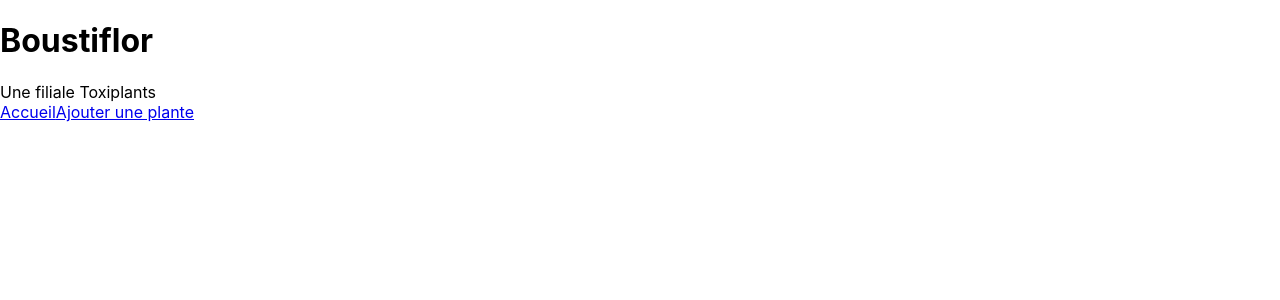
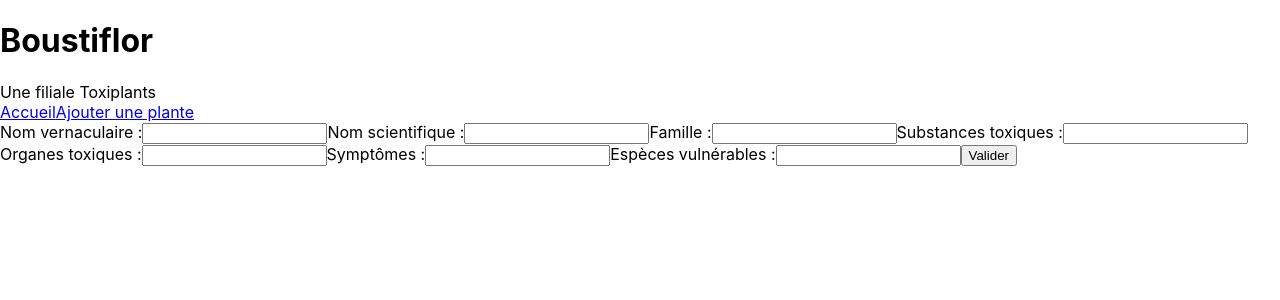
Before and after one commit to Quentin404/boustiflor, a React (Create React App) app: page /plant/edit/1 in a window 1280 px wide. Shown: the top 300 px of the page. Built offline with nearby package versions, Linux system fonts and the light colour scheme; no server answers; the database is empty.

Commit message:
edit & delete plants

```diff
--- a/src/AddPlant.jsx
+++ b/src/AddPlant.jsx
@@ -88,8 +88,8 @@ export function AddPlant() {
                 value={proneSpecies}
                 onChange={(e) => setProneSpecies(e.target.value)}
             />
-            { !isPending && <button>Add Plant</button>}
-            { isPending && <button disabled>Adding Plant...</button>}
+            { !isPending && <button>Ajouter</button>}
+            { isPending && <button disabled>Ajout de la plante...</button>}
         </form>
     )
 }
--- a/src/App.js
+++ b/src/App.js
@@ -5,6 +5,7 @@ import {Route} from "react-router-dom";
 import {Routes} from "react-router-dom";
 import {AddPlant} from "./AddPlant";
 import PlantDetails from "./PlantDetails";
+import EditPlant from "./EditPlant";
 
 function App() {
 
@@ -24,6 +25,7 @@ function App() {
                       <Route exact path="/" element={<Home/>}/>
                       <Route exact path="/add" element={<AddPlant/>}/>
                       <Route path="/plant/:id" element={<PlantDetails/>}></Route>
+                      <Route path="/plant/edit/:id" element={<EditPlant/>}></Route>
                   </Routes>
               </div>
           </div>
--- /dev/null
+++ b/src/EditPlant.jsx
@@ -0,0 +1,124 @@
+import { useEffect, useState } from "react";
+import { doc, setDoc, getDoc } from "firebase/firestore";
+import { db } from "./firebase/firebase";
+import { useNavigate, useParams } from "react-router-dom";
+
+const EditPlant = () => {
+    const { id } = useParams();
+    const [sName, setSName] = useState('');
+    const [vName, setVName] = useState('');
+    const [family, setFamily] = useState('');
+    const [toxicSubstances, setToxicSubstances] = useState('');
+    const [toxicOrgans, setToxicOrgans] = useState('');
+    const [symptoms, setSymptoms] = useState('');
+    const [proneSpecies, setProneSpecies] = useState('');
+    const [isPending, setIsPending] = useState(false);
+    const navigate = useNavigate();
+
+    useEffect(() => {
+        const fetchData = async () => {
+            const docRef = doc(db, "plants", id);
+            const docSnap = await getDoc(docRef);
+
+            if (docSnap.exists()) {
+                const data = docSnap.data();
+                console.log("Document data:", data);
+                setVName(data.vernacularName);
+                setSName(data.scientificName);
+                setFamily(data.family);
+                setToxicSubstances(data.toxicSubstances);
+                setToxicOrgans(data.toxicOrgans);
+                setSymptoms(data.symptoms);
+                setProneSpecies(data.proneSpecies);
+            } else {
+                console.log("No such document!");
+            }
+
+            setLoading(false);
+        };
+
+        fetchData();
+    }, [id]);
+
+    const handleSubmit = (e) => {
+        e.preventDefault();
+
+        setIsPending(true);
+
+        setDoc(doc(db, "plants", id), {
+            vernacularName: vName,
+            scientificName: sName,
+            family: family,
+            toxicSubstances: toxicSubstances,
+            toxicOrgans: toxicOrgans,
+            symptoms: symptoms,
+            proneSpecies: proneSpecies,
+        }, {
+            merge: true
+        }).then(() => {
+            console.log("Document updated");
+            setIsPending(false);
+            navigate('/plant/'+id);
+        });
+    }
+
+    return (
+        <div>
+            <form onSubmit={handleSubmit}>
+                <label>Nom vernaculaire :</label>
+                <input
+                    type="text"
+                    required
+                    value={vName}
+                    onChange={(e) => setVName(e.target.value)}
+                />
+                <label>Nom scientifique :</label>
+                <input
+                    type="text"
+                    required
+                    value={sName}
+                    onChange={(e) => setSName(e.target.value)}
+                />
+                <label>Famille :</label>
+                <input
+                    type="text"
+                    required
+                    value={family}
+                    onChange={(e) => setFamily(e.target.value)}
+                />
+                <label>Substances toxiques :</label>
+                <input
+                    type="text"
+                    required
+                    value={toxicSubstances}
+                    onChange={(e) => setToxicSubstances(e.target.value)}
+                />
+                <label>Organes toxiques :</label>
+                <input
+                    type="text"
+                    required
+                    value={toxicOrgans}
+                    onChange={(e) => setToxicOrgans(e.target.value)}
+                />
+                <label>Symptômes :</label>
+                <input
+                    type="text"
+                    required
+                    value={symptoms}
+                    onChange={(e) => setSymptoms(e.target.value)}
+                />
+                <label>Espèces vulnérables :</label>
+                <input
+                    type="text"
+                    required
+                    value={proneSpecies}
+                    onChange={(e) => setProneSpecies(e.target.value)}
+                />
+                {!isPending && <button>Valider</button>}
+                {isPending && <button disabled>Validation...</button>}
+            </form>
+        </div>
+    );
+}
+
+export default EditPlant;
--- a/src/PlantDetails.jsx
+++ b/src/PlantDetails.jsx
@@ -1,12 +1,13 @@
 import {useEffect, useState} from "react";
-import {doc, onSnapshot} from "firebase/firestore";
+import {doc, deleteDoc, onSnapshot} from "firebase/firestore";
 import {db} from "./firebase/firebase";
-import {useParams} from "react-router-dom";
+import {Link, useNavigate, useParams} from "react-router-dom";
 
 const PlantDetails = () => {
     const { id } = useParams();
     const [plant, setPlant] = useState([]);
     const [loading, setLoading] = useState(true); // Add a loading state
+    const navigate = useNavigate();
 
     useEffect(() => {
         const unsubscribe = onSnapshot(doc(db, "plants", id), (doc) => {
@@ -19,6 +20,10 @@ const PlantDetails = () => {
         };
     }, []);
 
+    const handleDelete = () => {
+        deleteDoc(doc(db, "plants", id));
+        navigate('/');
+    }
 
     return (
         <div>
@@ -51,6 +56,8 @@ const PlantDetails = () => {
                     </tbody>
                 </table>
             )}
+            <Link to={`/plant/edit/${id}`}>Modifier</Link>
+            <button onClick={handleDelete}>Supprimer</button>
         </div>
     );
 }
```
